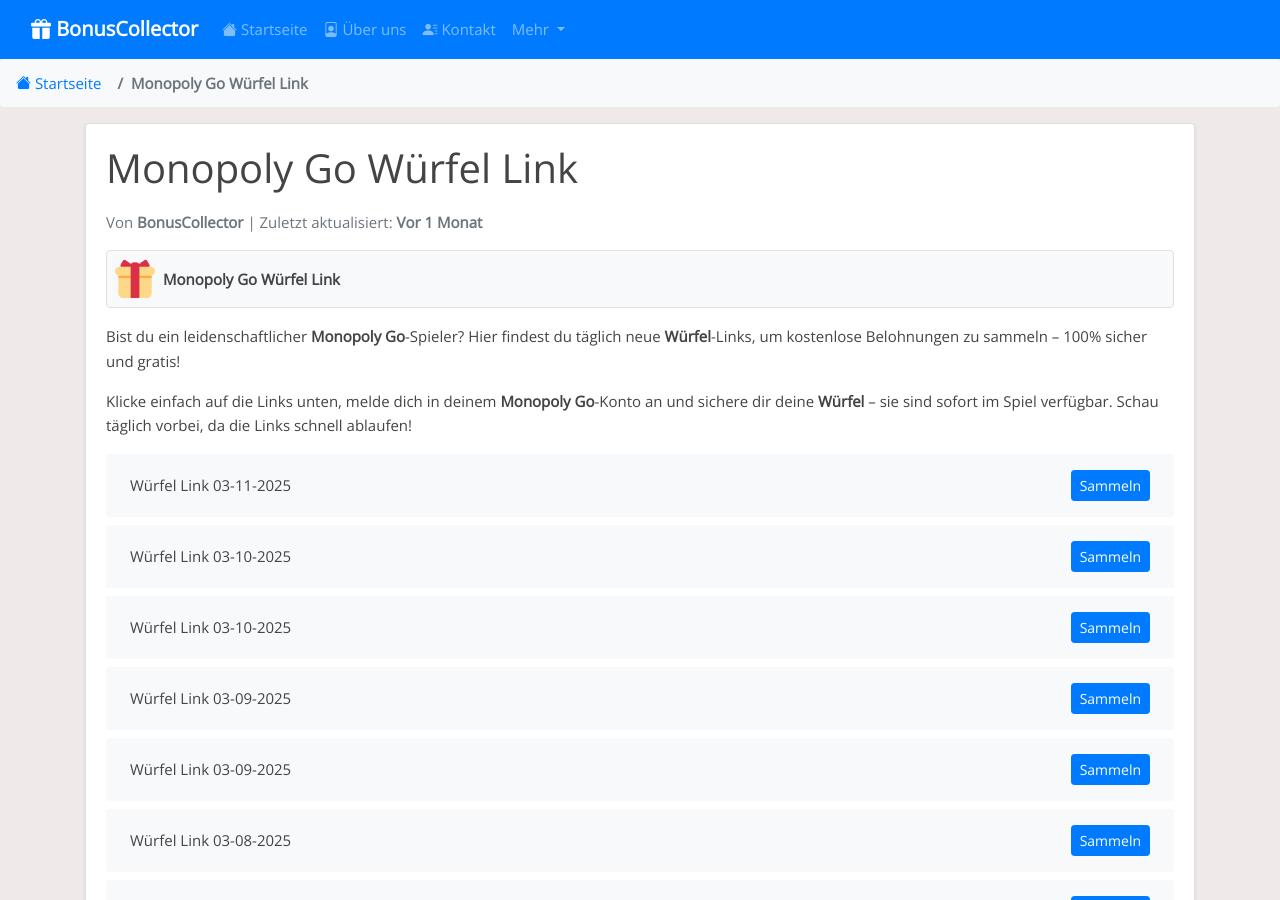
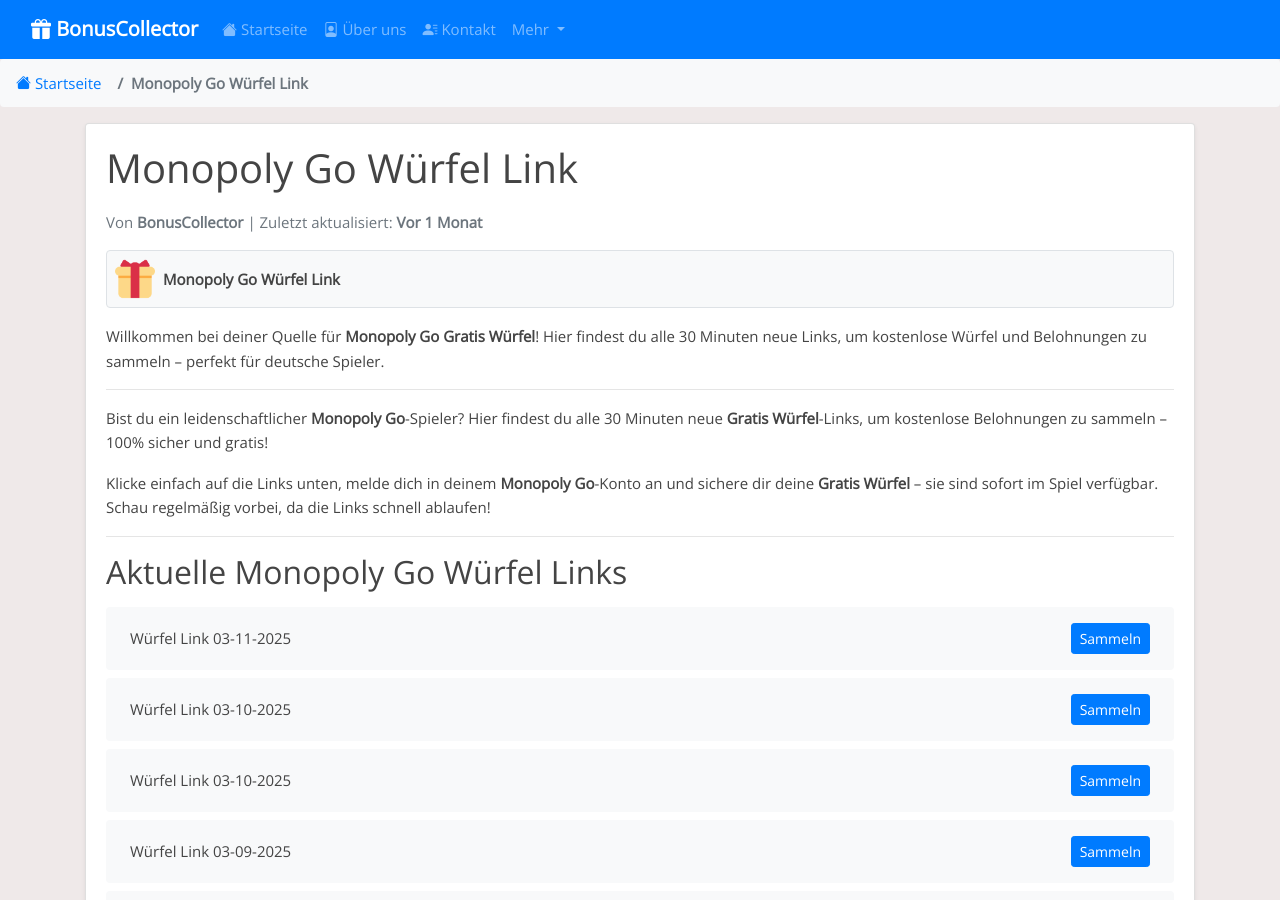
Before and after one commit to Prollad99/bs-de, a Jekyll site: the page built from _posts/2025-01-18-monopoly-go.md, in a window 1280 px wide and 900 px high. Built offline with Jekyll 4.4.1, drawn with Linux system fonts in a browser that asks for light colours.

Commit message:
Update monopoly-go reward links, content, and last modified date

```diff
--- a/_includes/monopoly-go_post.html
+++ b/_includes/monopoly-go_post.html
@@ -1,3 +1,11 @@
-Bist du ein leidenschaftlicher **Monopoly Go**-Spieler? Hier findest du täglich neue **Würfel**-Links, um kostenlose Belohnungen zu sammeln – 100% sicher und gratis!
+Willkommen bei deiner Quelle für **Monopoly Go Gratis Würfel**! Hier findest du alle 30 Minuten neue Links, um kostenlose Würfel und Belohnungen zu sammeln – perfekt für deutsche Spieler.
 
-Klicke einfach auf die Links unten, melde dich in deinem **Monopoly Go**-Konto an und sichere dir deine **Würfel** – sie sind sofort im Spiel verfügbar. Schau täglich vorbei, da die Links schnell ablaufen!
+---
+
+Bist du ein leidenschaftlicher **Monopoly Go**-Spieler? Hier findest du alle 30 Minuten neue **Gratis Würfel**-Links, um kostenlose Belohnungen zu sammeln – 100% sicher und gratis!
+
+Klicke einfach auf die Links unten, melde dich in deinem **Monopoly Go**-Konto an und sichere dir deine **Gratis Würfel** – sie sind sofort im Spiel verfügbar. Schau regelmäßig vorbei, da die Links schnell ablaufen!
+
+---
+
+## Aktuelle Monopoly Go Würfel Links
```
